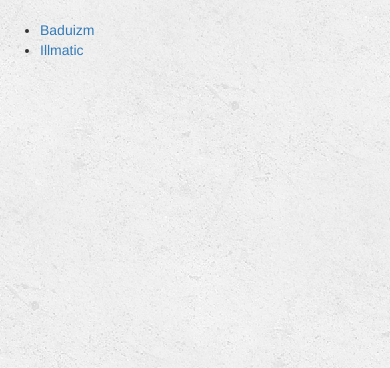
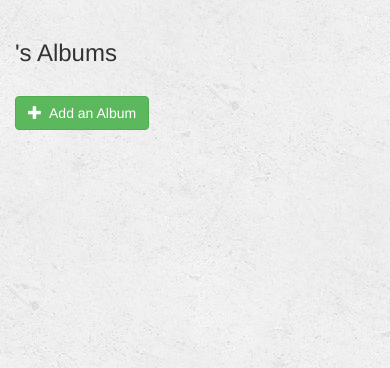
Before and after one commit to ThaDeveloper/muziq_portal, a Django app: page /music/ in a window 390 px wide. Shown: the part 52-420 px from the top of the page. Run offline with Django 3.2, Linux system fonts and the light colour scheme; data comes from the database, SQL or seed files in the repository; some libraries are stand-ins or nearby versions.

Commit message:
ModelFrom and CreateView

```diff
--- a/music/models.py
+++ b/music/models.py
@@ -1,11 +1,14 @@
 from django.db import models
-
+from django.urls import reverse
 
 class Album(models.Model):
     artist = models.CharField(max_length=250)
     album_title = models.CharField(max_length=500)
     genre = models.CharField(max_length=100)
     album_logo = models.CharField(max_length=1000)
+
+    def get_absolute_url(self):
+        return reverse("music:detail",kwargs={'pk':self.pk})
 
     def __str__(self):
         return self.album_title + ' - ' + self.artist
--- a/music/templates/music/base.html
+++ b/music/templates/music/base.html
@@ -49,7 +49,7 @@
                         </form>
                         <ul class="nav navbar-nav navbar-right">
                             <li class="">
-                                <a href="#">
+                                <a href="{% url 'music:album-add' %}">
                                     <span class="glyphicon glyphicon-plus" aria-hidden="true"></span>&nbsp; Add Album
                                 </a>
                             </li>
--- a/music/templates/music/index.html
+++ b/music/templates/music/index.html
@@ -1,11 +1,108 @@
 {% extends 'music/base.html' %}
+{% block albums_active %}active{% endblock %}
 
 {% block body %}
+<div class="albums-container container-fluid">
 
-    <ul>
-        {% for album in all_albums %}
-            <li><a href="{% url 'music:detail' album.id %}">{{album.album_title}}</a></li>
-        {% endfor %}
-    </ul>
+    <!-- Albums -->
+    <div class="row">
+        <div class="col-sm-12">
+            <h3>{{ user.username }}'s Albums</h3>
+        </div>
+        {% if albums %}
+            {% for album in albums %}
+                <div class="col-sm-4 col-lg-2">
+                    <div class="thumbnail">
+                        <a href="{% url 'music:detail' album.id %}">
+                            <img src="{{ album.album_logo.url }}" class="img-responsive">
+                        </a>
+                        <div class="caption">
+                            <h2>{{ album.album_title }}</h2>
+                            <h4>{{ album.artist }}</h4>
 
+                            <!-- View Details -->
+                            <a href="{% url 'music:detail' album.id %}" class="btn btn-primary btn-sm" role="button">View Details</a>
+
+                            <!-- Delete Album -->
+                            <form action="{% url 'music:delete_album' album.id %}" method="post" style="display: inline;">
+                                {% csrf_token %}
+                                <input type="hidden" name="album_id" value="{{ album.id }}" />
+                                <button type="submit" class="btn btn-default btn-sm">
+                                    <span class="glyphicon glyphicon-trash"></span>
+                                </button>
+                            </form>
+
+                            <!-- Favorite Album -->
+                            <a href="{% url 'music:favorite_album' album.id %}" class="btn btn-default btn-sm btn-favorite" role="button">
+                                <span class="glyphicon glyphicon-star {% if album.is_favorite %}active{% endif %}"></span>
+                            </a>
+
+                        </div>
+                    </div>
+                </div>
+                {% cycle '' '' '' '' '' '<div class="clearfix visible-lg"></div>' %}
+            {% endfor %}
+        {% else %}
+            <div class="col-sm-12">
+                <br>
+                <a href="{% url 'music:create_album' %}">
+                    <button type="button" class="btn btn-success">
+                        <span class="glyphicon glyphicon-plus"></span>&nbsp; Add an Album
+                    </button>
+                </a>
+            </div>
+        {% endif %}
+    </div>
+
+    <!-- If user searches and there are songs -->
+    {% if songs %}
+        <div class="row">
+            <div class="col-sm-12">
+                <h3>Songs</h3>
+            </div>
+            <div class="col-sm-12">
+                <div class="panel panel-default">
+                    <div class="panel-body">
+                        <table class="table">
+                            <thead>
+                                <tr>
+                                    <th>Song Title</th>
+                                    <th>Artist</th>
+                                    <th>Audio File</th>
+                                    <th>Album</th>
+                                    <th>Favorite</th>
+                                </tr>
+                            </thead>
+                            <tbody>
+                                {% for song in songs %}
+                                    <tr>
+                                        <td>{{ song.song_title }}</td>
+                                        <td>{{ song.album.artist }}</td>
+                                        <td>
+                                            <a target="_blank" href="{{ song.audio_file.url }}">
+                                                <button type="button" class="btn btn-success btn-xs">
+                                                    <span class="glyphicon glyphicon-play"></span>&nbsp; Play
+                                                </button>
+                                            </a>
+                                        </td>
+                                        <td>
+                                            <a href="{% url 'music:detail' song.album.id %}">
+                                                <img src="{{ song.album.album_logo.url }}" class="img-responsive" style="width: 20px; float: left; margin-right: 10px;" />
+                                            </a>
+                                            <a href="{% url 'music:detail' song.album.id %}">{{ song.album.album_title }}</a>
+                                        </td>
+                                        <td>
+                                            <a href="{% url 'music:favorite' song.id %}" class="btn-favorite"><span class="glyphicon glyphicon-star {% if song.is_favorite %}active{% endif %}"></span></a>
+                                        </td>
+                                    </tr>
+                                {% endfor %}
+                            </tbody>
+                        </table>
+                    </div>
+                </div>
+            </div>
+        </div>
+    {% endif %}
+
+</div>
 {% endblock %}
--- a/music/urls.py
+++ b/music/urls.py
@@ -8,4 +8,6 @@ urlpatterns = [
     url(r'^$', views.IndexView.as_view(), name = 'index'),
     # /music/712/
     url(r'^(?P<pk>[0-9]+)/$', views.DetailView.as_view(), name = 'detail'),
+    # music/album/add/
+    url(r'album/add/$', views.AlbumCreate.as_view(), name='album-add'),
 ]
--- a/music/views.py
+++ b/music/views.py
@@ -1,4 +1,5 @@
 from django.views import generic
+from django.views.generic.edit import CreateView, UpdateView, DeleteView
 from .models import Album
 
 class IndexView(generic.ListView):
@@ -11,3 +12,7 @@ class IndexView(generic.ListView):
 class DetailView(generic.DetailView):
     model = Album
     template_name = 'music/detail.html'
+
+class AlbumCreate(CreateView):
+    model = Album
+    fields = ['artist', 'album_title','genre', 'album_logo']
```
Also changed, not shown: music/templates/music/album_form.html (added, +26 -0 lines), music/templates/music/form-template.html (added, +9 -0 lines).
